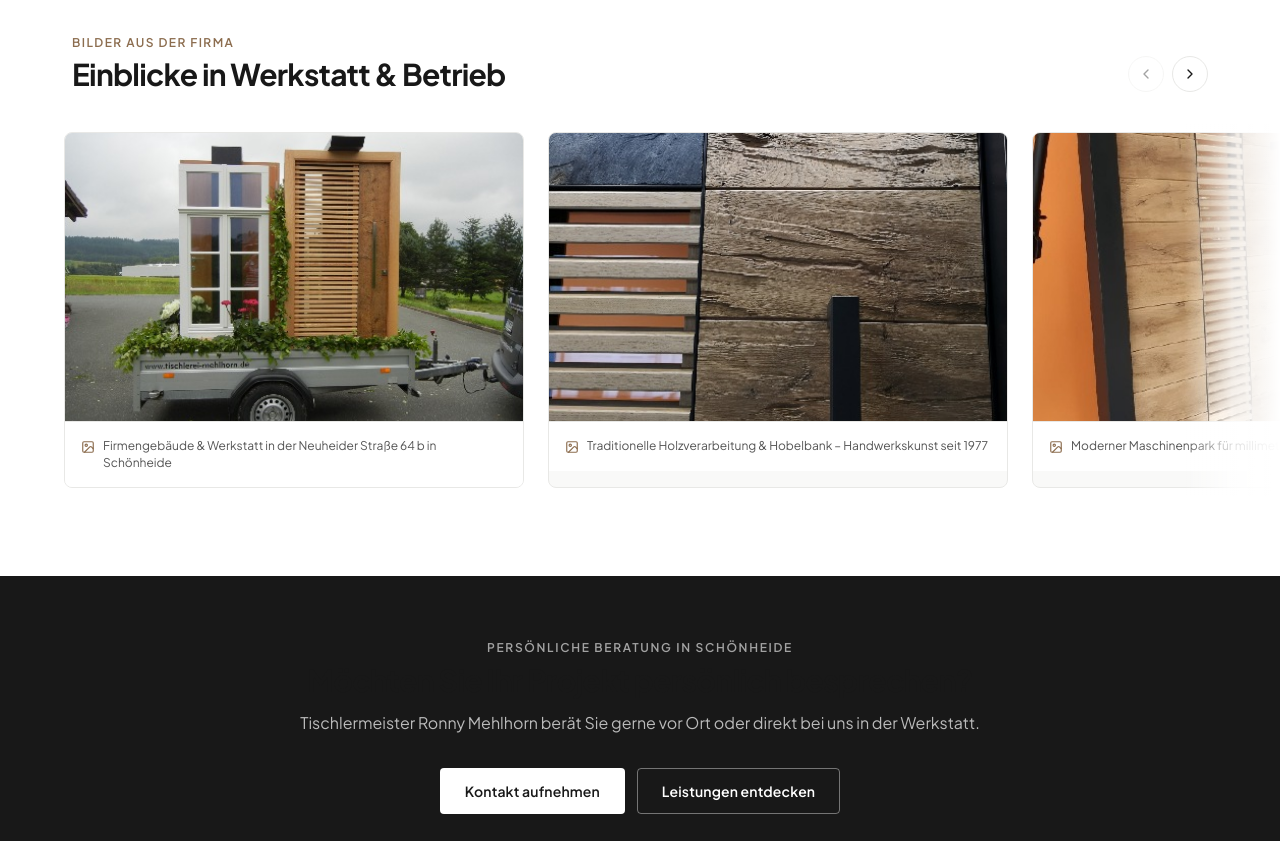
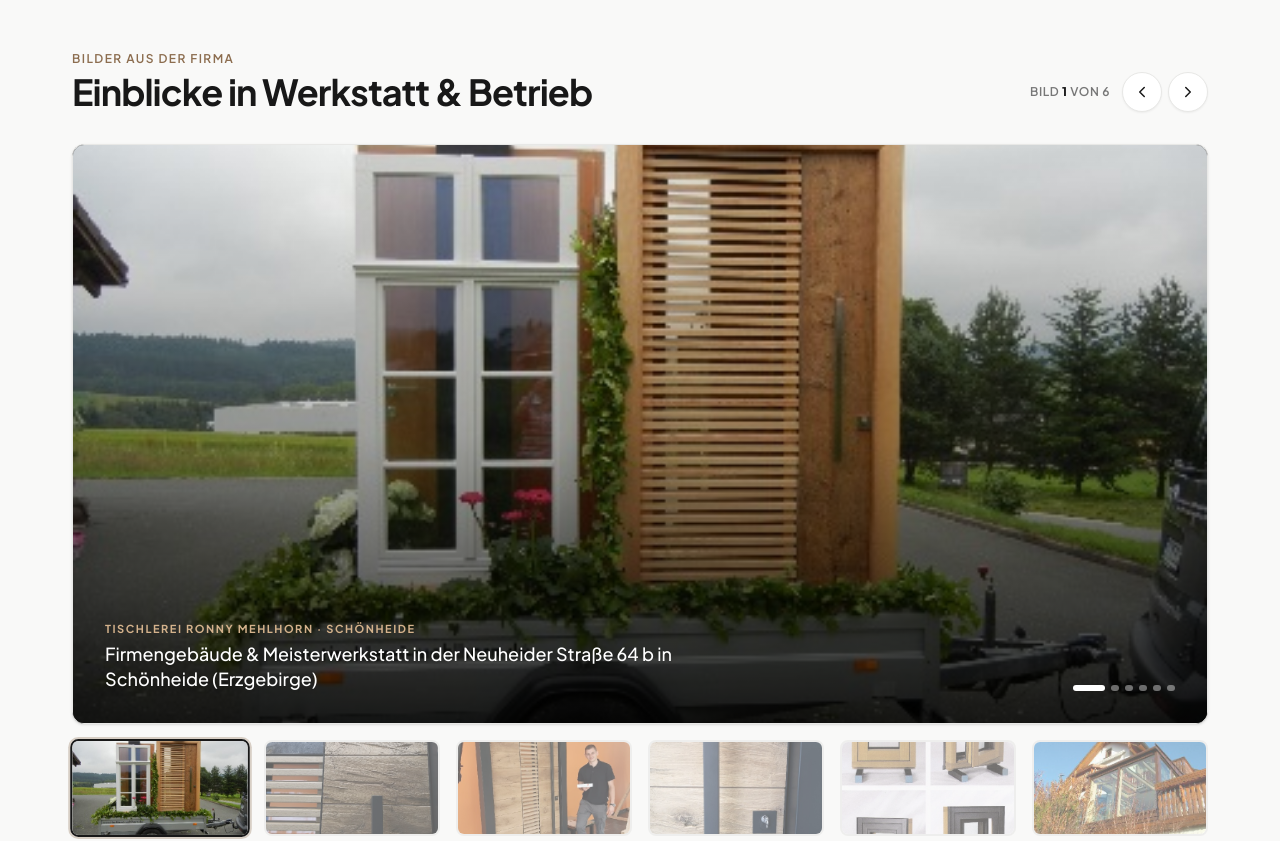
Before and after one commit to XPaule98/tischlerei-mehlhorn, a Next.js app in the folder web/: page /ueber-uns in a window 1280 px wide. Shown: the part 2240-3081 px from the top of the page. Built offline with nearby package versions, Linux system fonts and the light colour scheme; no server answers.

Commit message:
feat: large high-resolution workshop image showcase slider with arrow navigation, smooth cross-fade, and thumbnail preview strip on Über uns page

```diff
--- a/web/components/sections/WorkshopSlideGallery.tsx
+++ b/web/components/sections/WorkshopSlideGallery.tsx
@@ -1,6 +1,6 @@
 "use client";
 
-import { useRef, useState, useEffect, useCallback } from "react";
+import { useState, useCallback, useEffect } from "react";
 import { ChevronLeft, ChevronRight, Image as ImageIcon } from "lucide-react";
 
 export interface WorkshopSlide {
@@ -11,23 +11,27 @@ export interface WorkshopSlide {
 const defaultWorkshopSlides: WorkshopSlide[] = [
   {
     imageUrl: "/images/real/gebaeude-1.jpg",
-    caption: "Firmengebäude & Werkstatt in der Neuheider Straße 64 b in Schönheide",
+    caption: "Firmengebäude & Meisterwerkstatt in der Neuheider Straße 64 b in Schönheide (Erzgebirge)",
   },
   {
     imageUrl: "/images/real/werkstatt-2.jpg",
-    caption: "Traditionelle Holzverarbeitung & Hobelbank – Handwerkskunst seit 1977",
+    caption: "Traditionelle Handwerkskunst & Hobelbank – Erfahrung und Leidenschaft für Holz seit 1977",
   },
   {
     imageUrl: "/images/real/werkstatt-1.jpg",
-    caption: "Moderner Maschinenpark für millimetergenaue Maßfertigung",
+    caption: "Moderner Maschinenpark für millimetergenaue Profilierung und maßgefertigte Holzbauteile",
   },
   {
     imageUrl: "/images/real/werkstatt-3.jpg",
-    caption: "Montagelinie für Holzfenster & Holz-Alu-Systeme (Gutmann Mira)",
+    caption: "Montagelinie für maßgefertigte Holzfenster und Holz-Aluminium-Systeme (System Gutmann Mira)",
   },
   {
     imageUrl: "/images/real/fenster-holzalu-buendig.jpg",
-    caption: "Präzisionsfertigung flächenbündiger Holz-Aluminium-Elemente",
+    caption: "Präzisionsfertigung flächenbündiger Holz-Aluminium-Fensterelemente",
+  },
+  {
+    imageUrl: "/images/real/wintergarten-1.jpg",
+    caption: "Tragwerksfertigung für Wintergärten und großflächige Hebeschiebetür-Anlagen",
   },
 ];
 
@@ -36,157 +40,160 @@ export default function WorkshopSlideGallery({
 }: {
   slides?: WorkshopSlide[] | null;
 }) {
-  const containerRef = useRef<HTMLDivElement>(null);
-  const [isPaused, setIsPaused] = useState(false);
-  const [canScrollLeft, setCanScrollLeft] = useState(false);
-  const [canScrollRight, setCanScrollRight] = useState(true);
-
   const galleryItems =
     slides && slides.length > 0 ? slides : defaultWorkshopSlides;
 
-  const updateScrollState = useCallback(() => {
-    if (!containerRef.current) return;
-    const { scrollLeft, scrollWidth, clientWidth } = containerRef.current;
-    setCanScrollLeft(scrollLeft > 10);
-    setCanScrollRight(scrollLeft < scrollWidth - clientWidth - 10);
-  }, []);
+  const [currentIndex, setCurrentIndex] = useState(0);
 
+  const goToNext = useCallback(() => {
+    setCurrentIndex((prev) => (prev + 1) % galleryItems.length);
+  }, [galleryItems.length]);
+
+  const goToPrev = useCallback(() => {
+    setCurrentIndex((prev) => (prev - 1 + galleryItems.length) % galleryItems.length);
+  }, [galleryItems.length]);
+
+  // Keyboard navigation
   useEffect(() => {
-    if (containerRef.current) {
-      containerRef.current.scrollLeft = 0;
-      updateScrollState();
-    }
-  }, [updateScrollState]);
+    const handleKeyDown = (e: KeyboardEvent) => {
+      if (e.key === "ArrowRight") goToNext();
+      if (e.key === "ArrowLeft") goToPrev();
+    };
+    window.addEventListener("keydown", handleKeyDown);
+    return () => window.removeEventListener("keydown", handleKeyDown);
+  }, [goToNext, goToPrev]);
 
-  // Slow continuous drift that pauses on interaction
-  useEffect(() => {
-    const el = containerRef.current;
-    if (!el || galleryItems.length <= 1) return;
-
-    let animationFrameId: number;
-    let lastTime = performance.now();
-
-    const scrollStep = (time: number) => {
-      const delta = time - lastTime;
-      lastTime = time;
-
-      if (!isPaused && el) {
-        const distance = (delta / 1000) * 16;
-        el.scrollLeft += distance;
-
-        if (el.scrollLeft >= el.scrollWidth - el.clientWidth - 2) {
-          el.scrollLeft = 0;
-        }
-        updateScrollState();
-      }
-
-      animationFrameId = requestAnimationFrame(scrollStep);
-    };
-
-    animationFrameId = requestAnimationFrame(scrollStep);
-    return () => cancelAnimationFrame(animationFrameId);
-  }, [isPaused, galleryItems.length, updateScrollState]);
-
-  const scrollByAmount = (direction: "left" | "right") => {
-    if (!containerRef.current) return;
-    const amount = direction === "left" ? -400 : 400;
-    containerRef.current.scrollBy({ left: amount, behavior: "smooth" });
-    setTimeout(updateScrollState, 350);
-  };
+  const currentItem = galleryItems[currentIndex] || galleryItems[0];
 
   return (
-    <section className="py-16 md:py-20 bg-white border-t border-[#E8E8E6] overflow-hidden">
-      <div className="container-site mb-8">
-        <div className="flex flex-col sm:flex-row sm:items-end justify-between gap-4">
+    <section className="py-16 md:py-24 bg-[#F9F9F8] border-t border-[#E8E8E6]">
+      <div className="container-site">
+        {/* Section Header */}
+        <div className="flex flex-col sm:flex-row sm:items-end justify-between gap-4 mb-8">
           <div>
             <span className="text-craft-label block mb-1">
               Bilder aus der Firma
             </span>
-            <h2 className="text-2xl sm:text-3xl font-bold text-[#181818] tracking-tight">
+            <h2 className="text-2xl sm:text-3xl lg:text-4xl font-bold text-[#181818] tracking-tight">
               Einblicke in Werkstatt & Betrieb
             </h2>
           </div>
 
-          {/* Navigation Controls */}
-          <div className="flex items-center gap-2">
+          {/* Top Counter & Arrows */}
+          <div className="flex items-center gap-3">
+            <span className="text-xs font-semibold text-[#777777] uppercase tracking-wider">
+              Bild <strong className="text-[#181818]">{currentIndex + 1}</strong> von {galleryItems.length}
+            </span>
+            <div className="flex items-center gap-1.5">
               <button
-              onClick={() => scrollByAmount("left")}
-              disabled={!canScrollLeft}
-              className={`w-9 h-9 rounded-full border border-[#E8E8E6] bg-white flex items-center justify-center text-[#181818] transition-all cursor-pointer ${
-                canScrollLeft
-                  ? "hover:bg-[#181818] hover:text-white"
-                  : "opacity-40 cursor-not-allowed"
-              }`}
-              aria-label="Vorheriges Bild"
+                onClick={goToPrev}
+                aria-label="Vorheriges Foto"
+                className="w-10 h-10 rounded-full border border-[#E8E8E6] bg-white hover:bg-[#181818] hover:text-white flex items-center justify-center text-[#181818] transition-all cursor-pointer shadow-xs"
               >
-              <ChevronLeft size={16} />
+                <ChevronLeft size={18} />
               </button>
               <button
-              onClick={() => scrollByAmount("right")}
-              disabled={!canScrollRight}
-              className={`w-9 h-9 rounded-full border border-[#E8E8E6] bg-white flex items-center justify-center text-[#181818] transition-all cursor-pointer ${
-                canScrollRight
-                  ? "hover:bg-[#181818] hover:text-white"
-                  : "opacity-40 cursor-not-allowed"
-              }`}
-              aria-label="Nächstes Bild"
+                onClick={goToNext}
+                aria-label="Nächstes Foto"
+                className="w-10 h-10 rounded-full border border-[#E8E8E6] bg-white hover:bg-[#181818] hover:text-white flex items-center justify-center text-[#181818] transition-all cursor-pointer shadow-xs"
               >
-              <ChevronRight size={16} />
+                <ChevronRight size={18} />
               </button>
             </div>
           </div>
         </div>
 
-      {/* Relative Track with Fade-Out Masks */}
+        {/* Large Main Image Viewer */}
+        <div className="relative w-full h-[360px] sm:h-[480px] md:h-[580px] rounded-xl overflow-hidden bg-[#141414] border border-[#E8E8E6] shadow-sm group">
+          {/* Images Stack with Smooth Cross-Fade */}
+          {galleryItems.map((item, idx) => {
+            const isActive = idx === currentIndex;
+            return (
               <div
-        className="relative w-full"
-        onMouseEnter={() => setIsPaused(true)}
-        onMouseLeave={() => setIsPaused(false)}
-        onTouchStart={() => setIsPaused(true)}
-        onTouchEnd={() => setIsPaused(false)}
+                key={idx}
+                className={`absolute inset-0 transition-opacity duration-700 ease-in-out ${
+                  isActive ? "opacity-100 z-10" : "opacity-0 z-0 pointer-events-none"
+                }`}
               >
-        {/* Left Fade-Out Mask */}
-        <div
-          className={`absolute left-0 top-0 bottom-0 w-12 sm:w-24 bg-gradient-to-r from-white via-white/80 to-transparent z-10 pointer-events-none transition-opacity duration-300 ${
-            canScrollLeft ? "opacity-100" : "opacity-0"
+                {/* eslint-disable-next-line @next/next/no-img-element */}
+                <img
+                  src={item.imageUrl}
+                  alt={item.caption || `Werkstattfoto ${idx + 1}`}
+                  className="w-full h-full object-cover object-center"
+                />
+              </div>
+            );
+          })}
+
+          {/* Gradient Overlay for Caption readability */}
+          <div className="absolute inset-0 z-10 bg-gradient-to-t from-black/80 via-black/20 to-transparent pointer-events-none" />
+
+          {/* Floating Big Navigation Click Areas (Left / Right) */}
+          <button
+            onClick={goToPrev}
+            aria-label="Vorheriges Foto"
+            className="absolute left-4 top-1/2 -translate-y-1/2 z-20 w-12 h-12 rounded-full bg-black/40 hover:bg-black/80 text-white backdrop-blur-md flex items-center justify-center transition-all cursor-pointer border border-white/20 opacity-0 group-hover:opacity-100"
+          >
+            <ChevronLeft size={22} />
+          </button>
+          <button
+            onClick={goToNext}
+            aria-label="Nächstes Foto"
+            className="absolute right-4 top-1/2 -translate-y-1/2 z-20 w-12 h-12 rounded-full bg-black/40 hover:bg-black/80 text-white backdrop-blur-md flex items-center justify-center transition-all cursor-pointer border border-white/20 opacity-0 group-hover:opacity-100"
+          >
+            <ChevronRight size={22} />
+          </button>
+
+          {/* Bottom Caption Bar */}
+          <div className="absolute bottom-0 left-0 right-0 z-20 p-6 sm:p-8 flex flex-col sm:flex-row sm:items-end justify-between gap-4">
+            <div className="max-w-2xl">
+              <span className="text-[11px] font-bold uppercase tracking-[0.14em] text-[#D4B28C] block mb-1">
+                Tischlerei Ronny Mehlhorn · Schönheide
+              </span>
+              <p className="text-white text-sm sm:text-base md:text-lg font-medium leading-snug drop-shadow-xs">
+                {currentItem.caption}
+              </p>
+            </div>
+
+            {/* Quick Indicators */}
+            <div className="flex items-center gap-1.5">
+              {galleryItems.map((_, i) => (
+                <button
+                  key={i}
+                  onClick={() => setCurrentIndex(i)}
+                  aria-label={`Zu Foto ${i + 1} wechseln`}
+                  className={`h-1.5 rounded-full transition-all duration-300 cursor-pointer ${
+                    i === currentIndex ? "w-8 bg-white" : "w-2 bg-white/40 hover:bg-white/70"
                   }`}
                 />
+              ))}
+            </div>
+          </div>
+        </div>
 
-        {/* Right Fade-Out Mask */}
-        <div
-          className={`absolute right-0 top-0 bottom-0 w-12 sm:w-24 bg-gradient-to-l from-white via-white/80 to-transparent z-10 pointer-events-none transition-opacity duration-300 ${
-            canScrollRight ? "opacity-100" : "opacity-0"
+        {/* Thumbnail Preview Strip */}
+        <div className="grid grid-cols-3 sm:grid-cols-6 gap-3 sm:gap-4 mt-4">
+          {galleryItems.map((item, idx) => {
+            const isActive = idx === currentIndex;
+            return (
+              <button
+                key={idx}
+                onClick={() => setCurrentIndex(idx)}
+                className={`relative h-20 sm:h-24 rounded-lg overflow-hidden border-2 transition-all cursor-pointer ${
+                  isActive
+                    ? "border-[#181818] ring-2 ring-[#8C6D4F]/30 scale-[1.02]"
+                    : "border-[#E8E8E6] opacity-60 hover:opacity-100"
                 }`}
-        />
-
-        {/* Slide Carousel Track */}
-        <div
-          ref={containerRef}
-          onScroll={updateScrollState}
-          className="flex gap-6 overflow-x-auto scrollbar-none py-2 px-6 sm:px-12 md:px-16"
-          style={{ scrollbarWidth: "none", msOverflowStyle: "none" }}
               >
-          {galleryItems.map((slide, idx) => (
-            <div
-              key={idx}
-              className="flex-shrink-0 w-[300px] sm:w-[380px] md:w-[460px] rounded-lg overflow-hidden border border-[#E8E8E6] bg-[#F9F9F8] group"
-            >
-              <div className="relative h-60 sm:h-72 overflow-hidden bg-[#F2F2F0]">
                 {/* eslint-disable-next-line @next/next/no-img-element */}
                 <img
-                  src={slide.imageUrl}
-                  alt={slide.caption || "Tischlerei Mehlhorn Schönheide"}
-                  className="w-full h-full object-cover group-hover:scale-105 transition-transform duration-500"
+                  src={item.imageUrl}
+                  alt={`Vorschau ${idx + 1}`}
+                  className="w-full h-full object-cover"
                 />
-              </div>
-              {slide.caption && (
-                <div className="p-4 bg-white border-t border-[#E8E8E6] flex items-start gap-2 text-xs text-[#555555]">
-                  <ImageIcon size={14} className="text-[#8C6D4F] mt-0.5 flex-shrink-0" />
-                  <span className="leading-snug">{slide.caption}</span>
-                </div>
-              )}
-            </div>
-          ))}
+              </button>
+            );
+          })}
         </div>
       </div>
     </section>
```
Lines whose indentation alone changed are shown as unchanged.
